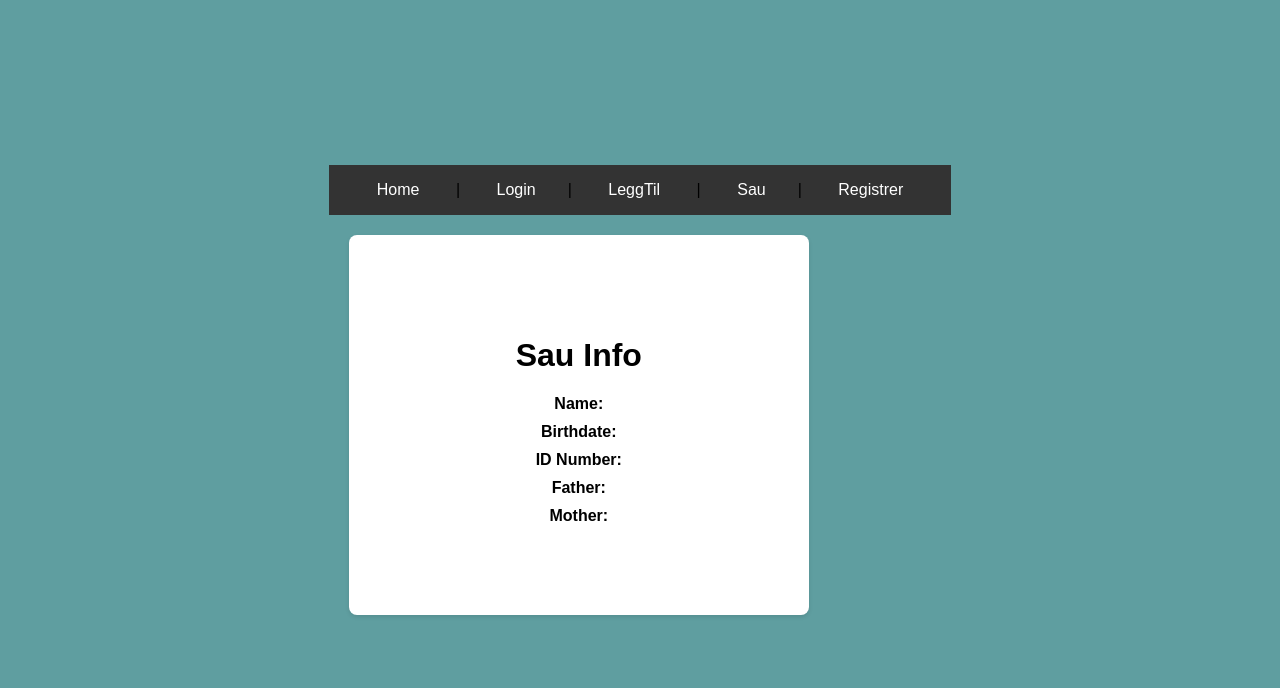
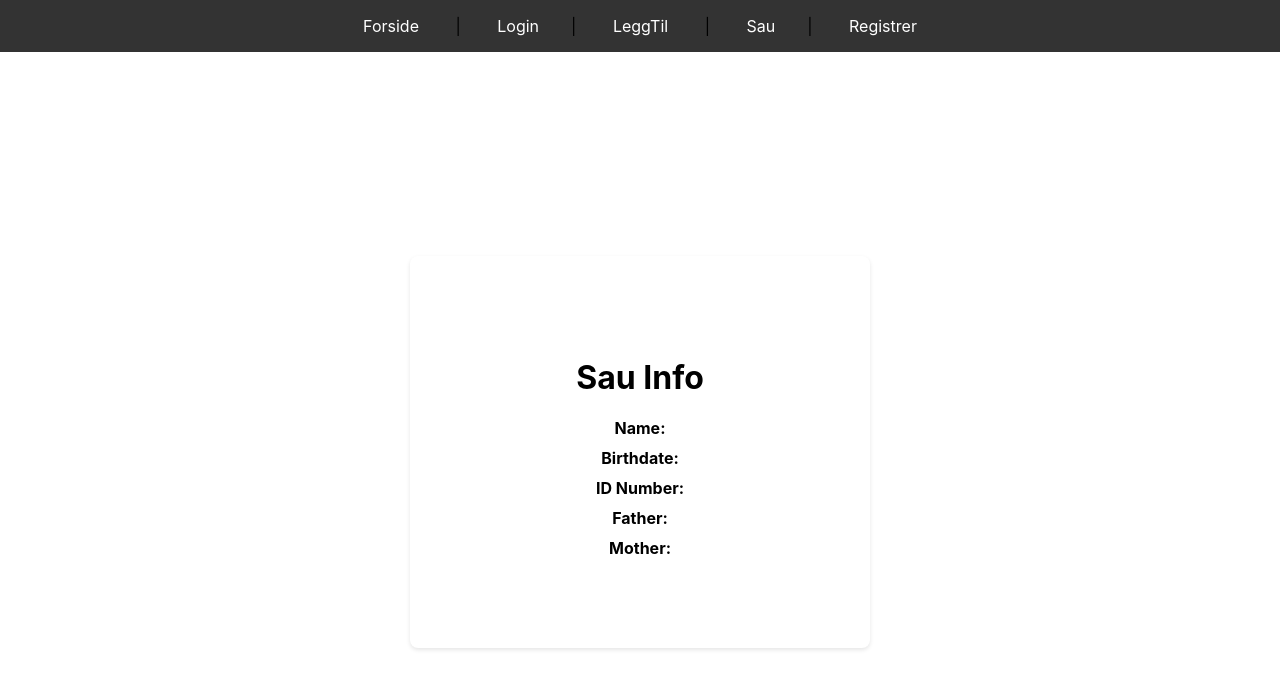
Before and after one commit to Alador22/Sheep-Tracker, a React (Create React App) app in the folder Frontend/: page /Sau in a window 1280 px wide. Shown: the top 688 px of the page. Built offline with nearby package versions, Linux system fonts and the light colour scheme.

Commit message:
fikset frontend litt

```diff
--- a/Frontend/src/App.css
+++ b/Frontend/src/App.css
@@ -14,9 +14,9 @@
 }
 
 .list-container {
-  max-height: 300px;
+  max-height: 500px;
   overflow-y: auto;
-  width: 100%;
+  width: 50%;
   margin: 20px 0;
   border-radius: 5px;
   box-shadow: 0 2px 5px rgba(0, 0, 0, 0.1);
@@ -49,6 +49,12 @@ ul {
 
 li {
   margin: 0.5rem 0;
+}
+
+li:hover {
+
+  text-decoration: underline;
+
 }
 
 button {
--- a/Frontend/src/App.js
+++ b/Frontend/src/App.js
@@ -7,7 +7,15 @@ import Sau from './Sau';
 import Registrer from './Registrer';
 
 function App() {
-  const items = ['Marie', 'Ingrid', 'Rolf', 'Kevin', 'Leif', 'Jenny', 'Ali'];
+  const items = [
+    'shaun', 'Ingrid', 'Rolf', 'Kevin', 'Leif', 'Jenny', 'Ali', 'Olivia', 'Noah',
+    'Emma', 'Liam', 'Sophia', 'Mason', 'Isabella', 'Jacob', 'Mia', 'William',
+    'Charlotte', 'Ethan', 'Amelia', 'James', 'Harper', 'Alexander', 'Evelyn',
+    'Michael', 'Abigail', 'Benjamin', 'Emily', 'Elijah', 'Madison', 'Daniel',
+    'Avery', 'Aiden', 'Ella', 'Logan', 'Scarlett', 'Matthew', 'Grace', 'Lucas',
+    'Chloe', 'Jackson', 'Lily', 'David', 'Aria', 'Oliver', 'Isabelle', 'Jayden',
+    'Sophie', 'Joseph', 'Layla'
+  ];
   const [searchTerm, setSearchTerm] = useState('');
 
   const filteredItems = items.filter(item =>
@@ -19,12 +27,12 @@ function App() {
       <div className="App">
         {}
         <nav>
-          <Link to="/">Home</Link> | <Link to="/login">Login</Link>
+          <Link to="/">Forside</Link> | <Link to="/login">Login</Link>
           | <Link to="/LeggTil">LeggTil</Link> | <Link to="/Sau">Sau</Link>
           | <Link to="/Registrer">Registrer</Link>
         </nav>
 
-        {/* Define your routes */}
+        {}
         <Routes>
           <Route path="/login" element={<Login />} />
           <Route path="/LeggTil" element={<LeggTil />} />
@@ -47,10 +55,6 @@ function App() {
                       ))}
                     </ul>
                   </div>
-                  <div className="buttons-container">
-                    <button className="leggTilButton">Legg til sau</button>
-                    <button>Fjern sau</button>
-                  </div>
                 </header>
               </div>
             }
--- a/Frontend/src/LeggTil.css
+++ b/Frontend/src/LeggTil.css
@@ -1,4 +1,4 @@
-body {
+.bod {
 
     background-color:cadetblue;
     display: flex;
--- a/Frontend/src/LeggTil.js
+++ b/Frontend/src/LeggTil.js
@@ -33,6 +33,7 @@ function LeggTil() {
   };
 
   return (
+    <div className="bod">
     <div className="Main">
       <form className="Login" onSubmit={handleSubmit}>
         <input type="text" placeholder="Fornavn" value={firstName} onChange={(e) => setFirstName(e.target.value)} />
@@ -43,6 +44,7 @@ function LeggTil() {
         <button type="submit">Registrer bruker</button>
       </form>
     </div>
+    </div>
   );
 }
 
--- a/Frontend/src/Sau.css
+++ b/Frontend/src/Sau.css
@@ -1,11 +1,19 @@
+.page {
+
+  display: flex;
+  justify-content: center;
+  align-items: center;
+  min-height: 100vh;
+}
+
+
 .sau-container {
-    background-color: #f3f3f3;
-    padding: 80px;
-    border-radius: 8px;
-    box-shadow: 0 2px 4px rgba(0, 0, 0, 0.1);
-    margin: 20px;
-    width: 300px; /* Adjust width as needed */
-    background-color: white;
+  background-color: #f3f3f3;
+  padding: 80px;
+  border-radius: 8px;
+  box-shadow: 0 2px 4px rgba(0, 0, 0, 0.1);
+  width: 300px;
+  background-color: white;
   }
 
   .sau-detail {
--- a/Frontend/src/Sau.js
+++ b/Frontend/src/Sau.js
@@ -3,6 +3,8 @@ import './Sau.css';
 function Sau() {
 
     return(
+
+      <div className="page">
 
         <div className="sau-container">
       <h1>Sau Info</h1>
@@ -22,6 +24,7 @@ function Sau() {
         <strong>Mother:</strong>
       </div>
     </div>
+    </div>
 
     )
     }
--- /dev/null
+++ b/package.json
@@ -0,0 +1,5 @@
+{
+  "dependencies": {
+    "axios": "^1.6.8"
+  }
+}
```
Also changed, not shown: 2 other files (tests, documents, lock files or other folders).
